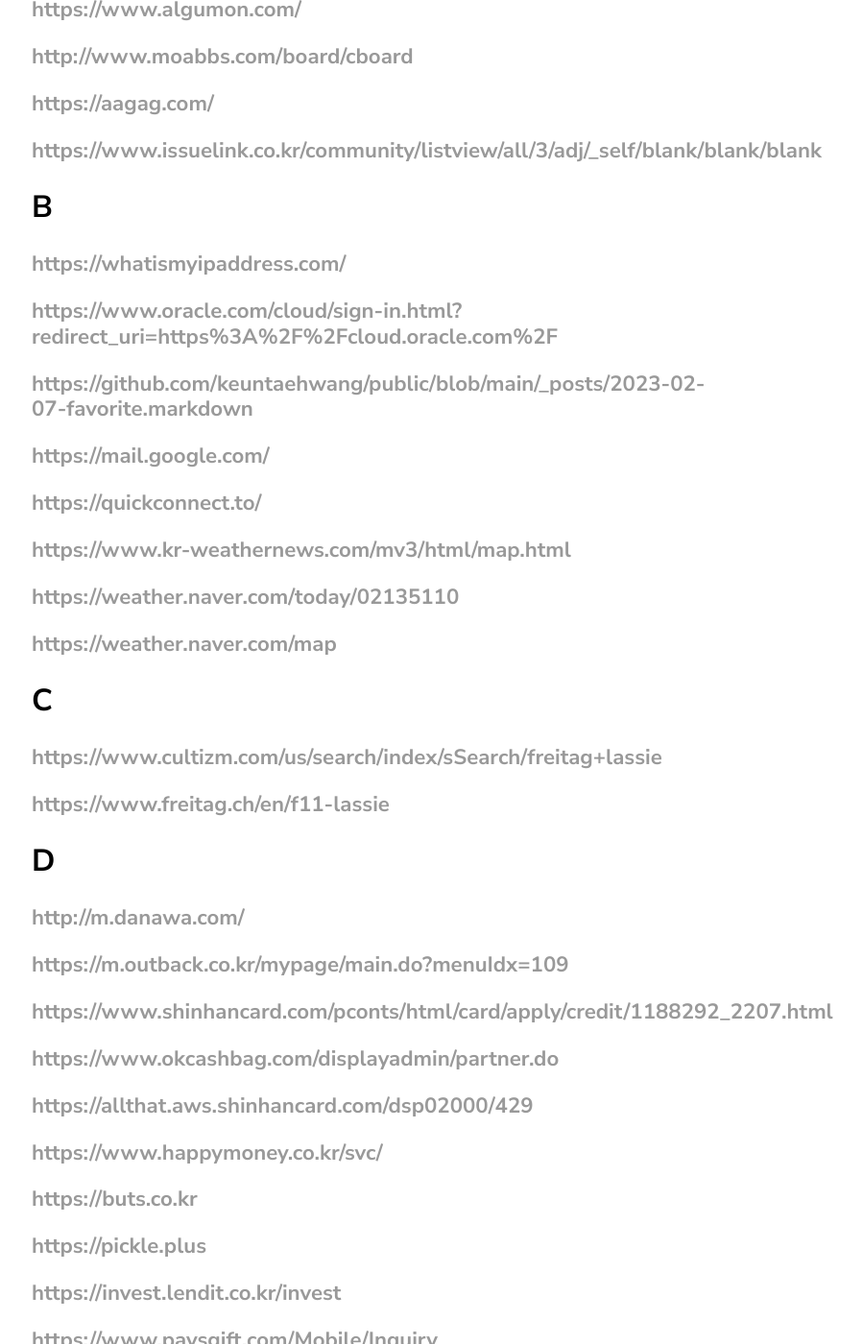
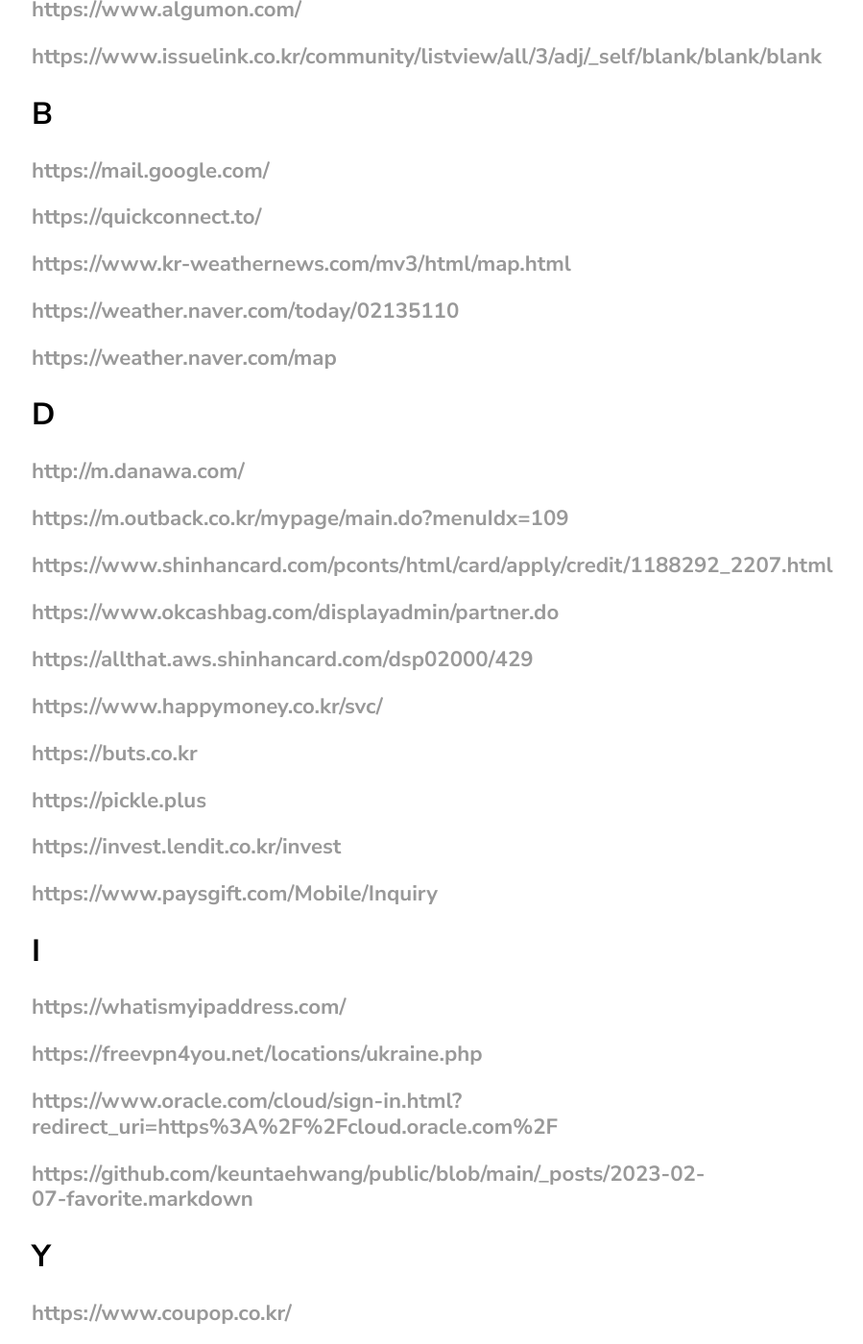
Before and after one commit to keuntaehwang/public, a Jekyll site: the page built from _posts/2023-02-07-favorite.markdown, in a window 1280 px wide and 1400 px high, scrolled down 774 px. Shown: the whole window at 96% size, without its empty margins (67-966 px from the left). Built offline with Jekyll 4.4.1, drawn with Linux system fonts in a browser that asks for light colours.

Commit message:
Update 2023-02-07-favorite.markdown

```diff
--- a/_posts/2023-02-07-favorite.markdown
+++ b/_posts/2023-02-07-favorite.markdown
@@ -11,23 +11,14 @@ categories: NONE
 ### <https://www.facebook.com/>
 ### <https://twitter.com/>
 ### <https://www.algumon.com/>
-### <http://www.moabbs.com/board/cboard>
-### <https://aagag.com/>
 ### <https://www.issuelink.co.kr/community/listview/all/3/adj/_self/blank/blank/blank>
 
 ## B
-### <https://whatismyipaddress.com/>
-### <https://www.oracle.com/cloud/sign-in.html?redirect_uri=https%3A%2F%2Fcloud.oracle.com%2F>
-### <https://github.com/keuntaehwang/public/blob/main/_posts/2023-02-07-favorite.markdown>
 ### <https://mail.google.com/>
 ### <https://quickconnect.to/>
 ### <https://www.kr-weathernews.com/mv3/html/map.html>
 ### <https://weather.naver.com/today/02135110>
 ### <https://weather.naver.com/map>
-
-## C
-### <https://www.cultizm.com/us/search/index/sSearch/freitag+lassie>
-### <https://www.freitag.ch/en/f11-lassie>
 
 ## D
 ### <http://m.danawa.com/>
@@ -41,6 +32,12 @@ categories: NONE
 ### <https://invest.lendit.co.kr/invest>
 ### <https://www.paysgift.com/Mobile/Inquiry>
 
+## I
+### <https://whatismyipaddress.com/>
+### <https://freevpn4you.net/locations/ukraine.php>
+### <https://www.oracle.com/cloud/sign-in.html?redirect_uri=https%3A%2F%2Fcloud.oracle.com%2F>
+### <https://github.com/keuntaehwang/public/blob/main/_posts/2023-02-07-favorite.markdown>
+
 ## Y
 ### <https://www.coupop.co.kr/>
 ### <https://coupon.infordeli.com/coupon>
```
